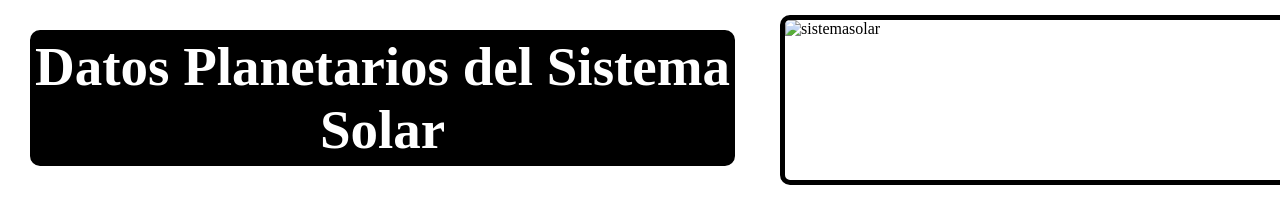
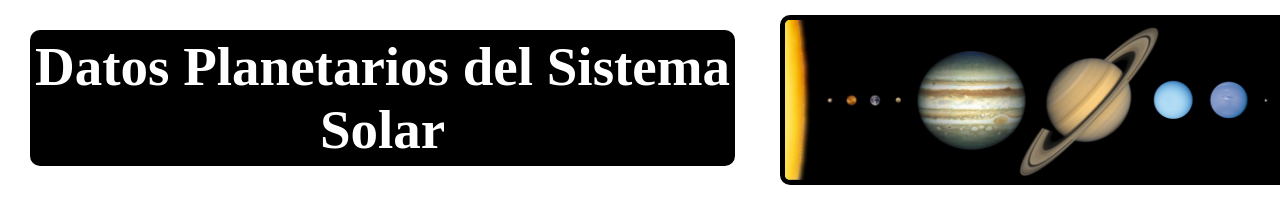
Before and after one commit to engelnet95/datos-planetarios, a plain HTML site: page index.html in a window 1280 px wide. Shown: the top 197 px of the page. Drawn offline with Linux system fonts and the light colour scheme; files whose address does not match are found by name.

Commit message:
Fix HTML structure and update image source

```diff
--- a/index.html
+++ b/index.html
@@ -147,7 +147,7 @@
 <body>
 <header class="header">
     <h1 class="titulo">Datos Planetarios del Sistema <br>Solar </h1>
-    <img class="imgsolarsystem"src="JPLNASAimages/realplanetsimages/solarsys_scale.jpg" alt="sistemasolar">
+    <img class="imgsolarsystem"src="solarsys_scale.jpg" alt="sistemasolar">
 <div>
     <div class="search-box">
         <input type="text" placeholder="introducir el nombre del planeta" id="search-input">
@@ -184,4 +184,5 @@
 </div>
 <script src="script.js" defer></script>
     </body>
+
 </html>
```
